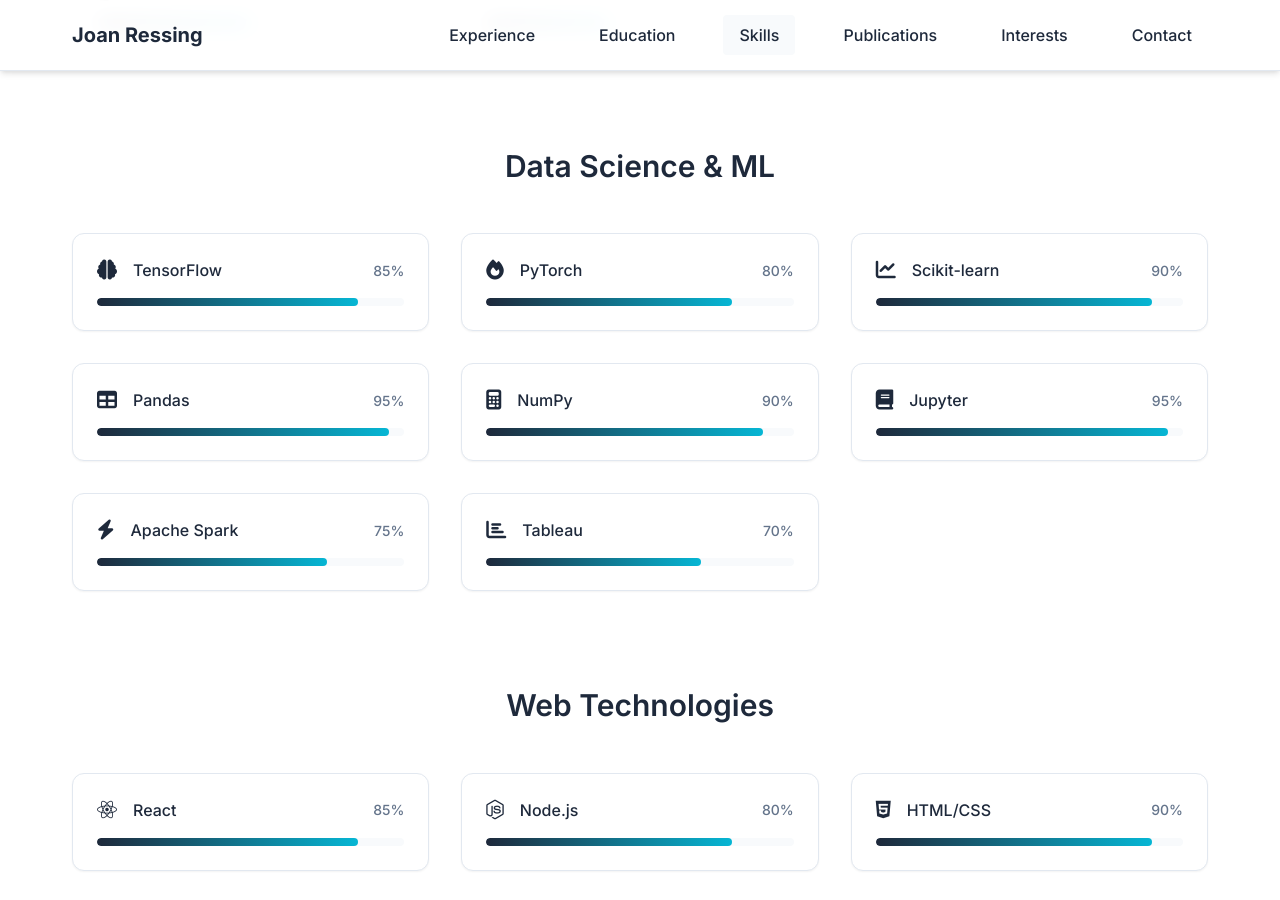
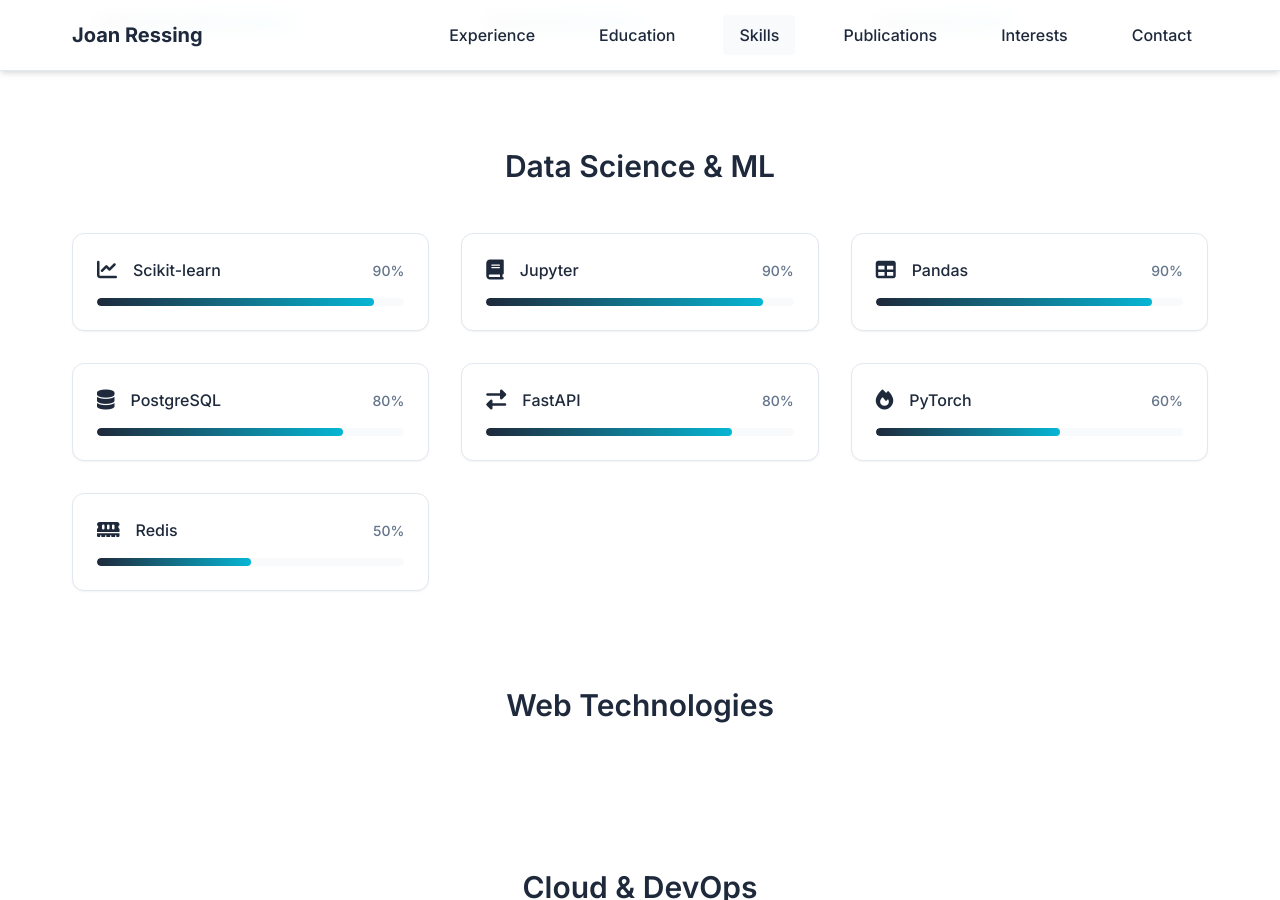
Before and after one commit to JoanRessing/joanressing.github.io, a Jekyll site: the page built from index.html, in a window 1280 px wide and 900 px high, scrolled down 5686 px. Built offline with Jekyll 4.4.1, drawn with Linux system fonts in a browser that asks for light colours; some of the changed text lies outside the part shown.

Commit message:
update skills

```diff
--- a/_data/skills.yml
+++ b/_data/skills.yml
@@ -1,96 +1,69 @@
 programming_languages:
   - name: "Python"
-    level: 95
+    level: 90
     icon: "fab fa-python"
   - name: "SQL"
     level: 80
     icon: "fas fa-database"
   - name: "R"
     level: 65
-    icon: "fab fa-r-project"
+    icon: "fas fa-gear"
+  - name: "YAML"
+    level: 65
+    icon: "fab fa-js-square"
   - name: "Java"
     level: 50
     icon: "fab fa-java"
   - name: "C++"
-    level: 40
+    level: 45
     icon: "fab fa-js-square"
 
-data_science_tools:
-  - name: "TensorFlow"
-    level: 85
-    icon: "fas fa-brain"
-  - name: "PyTorch"
-    level: 80
-    icon: "fas fa-fire"
-  - name: "Scikit-learn"
-    level: 90
-    icon: "fas fa-chart-line"
-  - name: "Pandas"
-    level: 95
-    icon: "fas fa-table"
-  - name: "NumPy"
-    level: 90
-    icon: "fas fa-calculator"
-  - name: "Jupyter"
-    level: 95
-    icon: "fas fa-book"
-  - name: "Apache Spark"
-    level: 75
-    icon: "fas fa-bolt"
-  - name: "Tableau"
-    level: 70
-    icon: "fas fa-chart-bar"
-
-web_technologies:
-  - name: "React"
-    level: 85
-    icon: "fab fa-react"
-  - name: "Node.js"
-    level: 80
-    icon: "fab fa-node-js"
-  - name: "HTML/CSS"
-    level: 90
-    icon: "fab fa-html5"
-  - name: "Vue.js"
-    level: 70
-    icon: "fab fa-vuejs"
-  - name: "Express.js"
-    level: 75
-    icon: "fas fa-server"
-  - name: "REST APIs"
-    level: 85
-    icon: "fas fa-exchange-alt"
 
 cloud_devops:
   - name: "AWS"
-    level: 80
+    level: 70
     icon: "fab fa-aws"
   - name: "Docker"
-    level: 85
+    level: 70
     icon: "fab fa-docker"
   - name: "Kubernetes"
     level: 70
     icon: "fas fa-dharmachakra"
-  - name: "Git"
-    level: 90
+  - name: "Github Actions"
+    level: 65
     icon: "fab fa-git-alt"
   - name: "CI/CD"
-    level: 80
+    level: 65
     icon: "fas fa-cogs"
   - name: "Linux"
-    level: 85
+    level: 60
     icon: "fab fa-linux"
+  - name: "Helm"
+    level: 60
+    icon: "fas-fa-helmet-safety"
+  - name: "OpenShift"
+    level: 55
+    icon: "fab fa-redhat"
 
-databases:
+data_science_tools:
+  - name: "Scikit-learn"
+    level: 90
+    icon: "fas fa-chart-line"
+  - name: "Jupyter"
+    level: 90
+    icon: "fas fa-book"
+  - name: "Pandas"
+    level: 90
+    icon: "fas fa-table"
   - name: "PostgreSQL"
-    level: 85
-    icon: "fas fa-database"
-  - name: "MongoDB"
-    level: 75
-    icon: "fas fa-leaf"
-  - name: "Redis"
-    level: 70
-    icon: "fas fa-memory"
-  - name: "MySQL"
     level: 80
     icon: "fas fa-database"
+  - name: "FastAPI"
+    level: 80
+    icon: "fas fa-exchange-alt"
+  - name: "PyTorch"
+    level: 60
+    icon: "fas fa-fire"
+  - name: "Redis"
+    level: 50
+    icon: "fas fa-memory"
```
